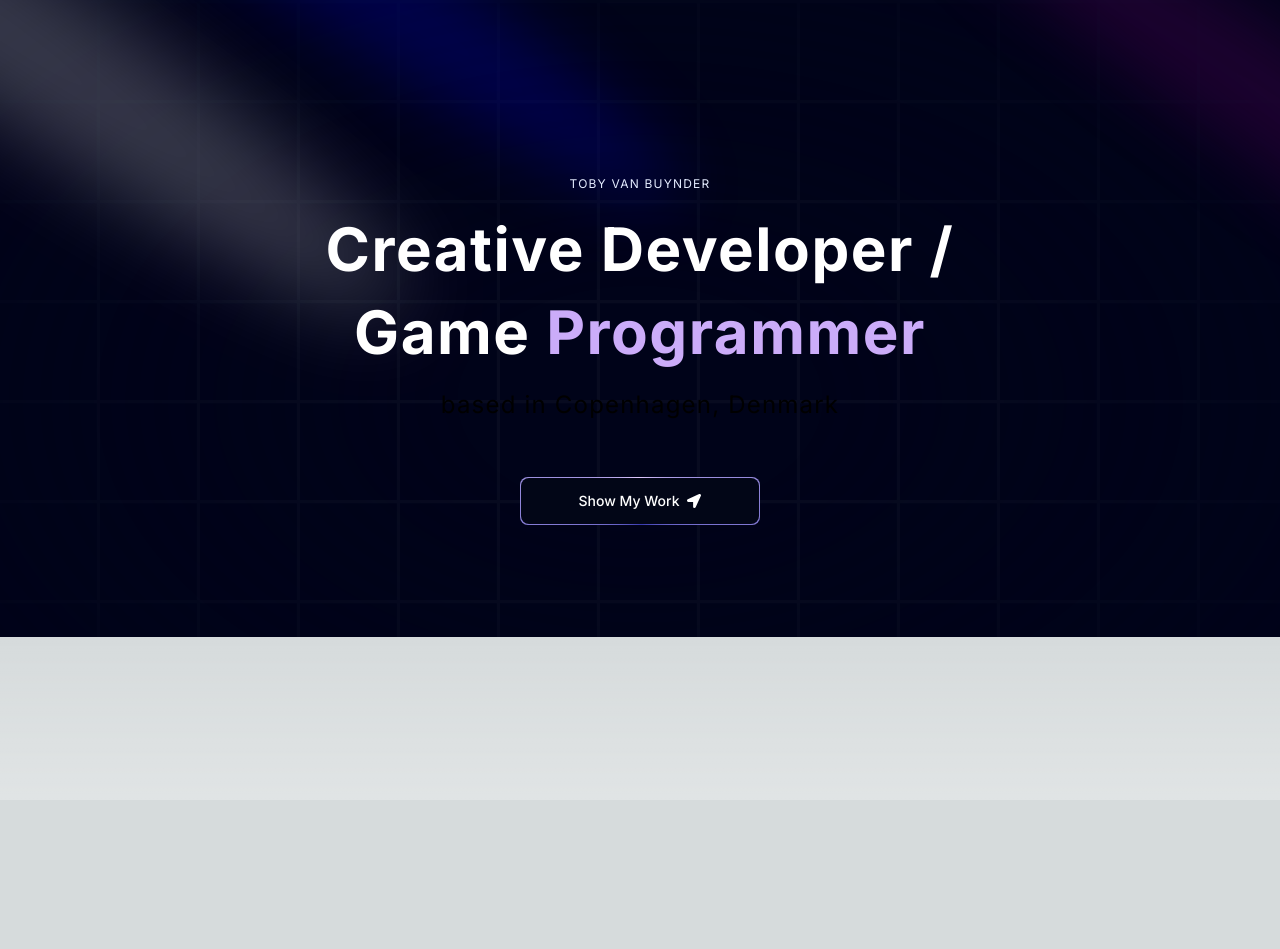
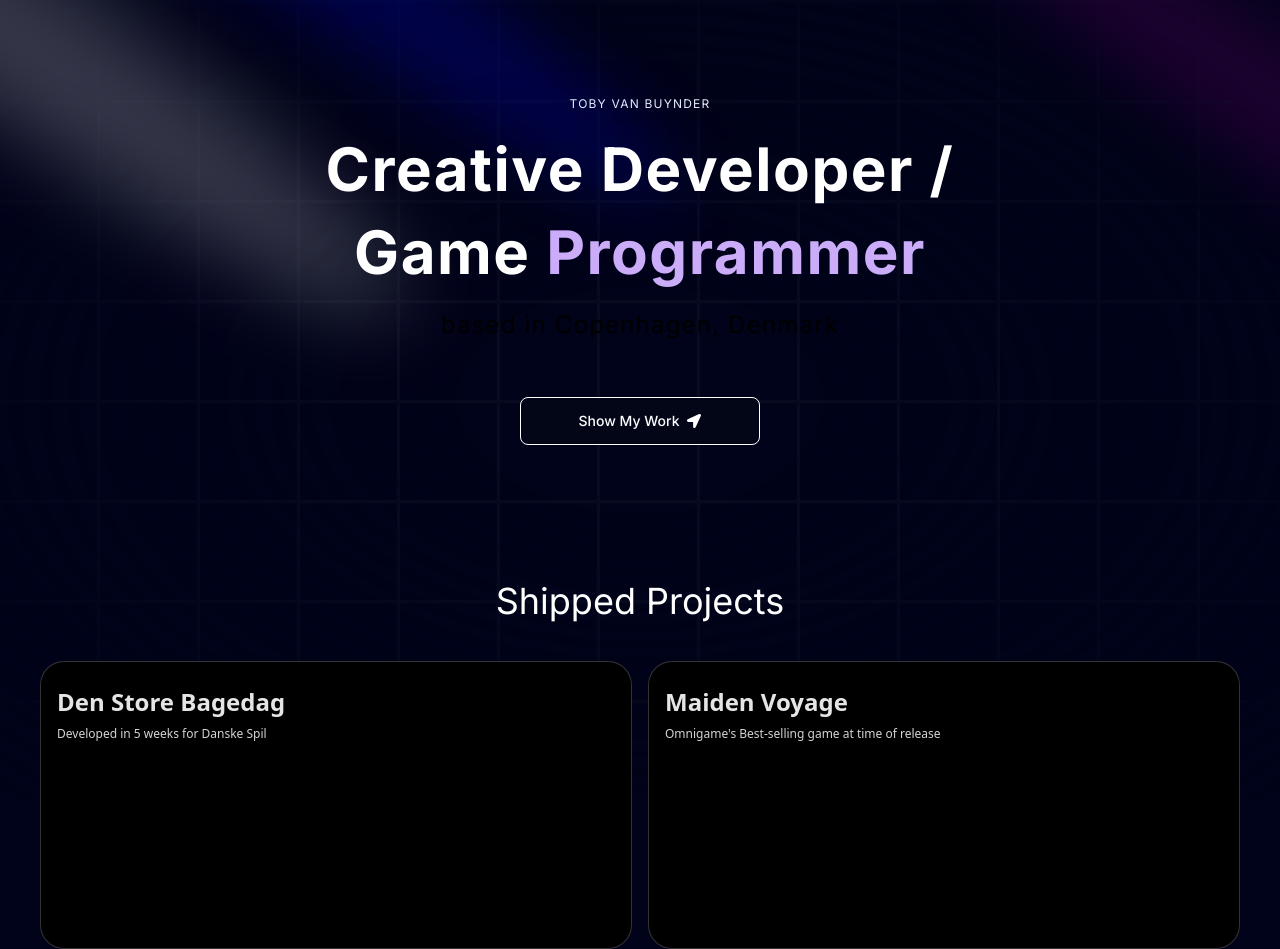
Before and after one commit to TobyVanBuynder/tobyvanbuynder.com, a Next.js app: page / in a window 1280 px wide. Before the commit the page ends 800 px from the top, so only its background shows below. Built offline with nearby package versions, Linux system fonts and the light colour scheme.

Commit message:
Moved data to separate data file + Added floating navigation + Added Grid of shipped projects + Modified text generation effect + Added normal Button + Added Icon utility

```diff
--- a/app/page.tsx
+++ b/app/page.tsx
@@ -1,10 +1,15 @@
 import Hero from "@/components/Hero";
+import { FloatingNav } from "@/components/ui/FloatingNav";
+import Grid from "@/components/Grid";
+import { shippedProjectsGridItems, navItems } from '@/data'
 
 export default function Home() {
   return (
     <main className="relative bg-black-100 flex justify-center items-center flex-col overflow-hidden mx-auto sm:px-10 px-5">
       <div className="max-w-7xl w-full">
+        <FloatingNav navItems={navItems} />
         <Hero />
+        <Grid sectionId="shipped-projects" title="Shipped Projects" gridItems={shippedProjectsGridItems} />
       </div>
     </main>
   );
--- /dev/null
+++ b/components/Grid.tsx
@@ -0,0 +1,32 @@
+import React from 'react'
+import { BentoGrid, BentoGridItem } from './ui/BentoGrid'
+
+const Grid = ({
+    sectionId,
+    title,
+    gridItems,
+} : {
+    sectionId: string;
+    title: string;
+    gridItems: any[];
+}) => {
+  return (
+    <section id={sectionId} className="">
+        <h2 className="relative dark:text-white text-4xl text-center pt-10 pb-10">{title}</h2>
+        <BentoGrid>
+            {gridItems.map(
+                (item, i) => (
+                    <BentoGridItem
+                        id={item.id}
+                        key={item.id}
+                        title={item.title}
+                        description={item.description}
+                    />
+                ))
+            }
+        </BentoGrid>
+    </section>
+  )
+}
+
+export default Grid
--- a/components/Hero.tsx
+++ b/components/Hero.tsx
@@ -1,12 +1,12 @@
 import React from 'react'
 import { Spotlight } from './ui/Spotlight'
 import { TextGenerateEffect } from './ui/TextGenerateEffect'
-import { MagicButton } from './ui/MagicButton'
-import { FaLocationArrow } from 'react-icons/fa'
+import { Button } from './ui/Button'
+import { getIconByName } from '@/utils/getIconByName'
 
 const Hero = () => {
     return (
-        <div className="pb-8 pt-24">
+        <section id="hero" className="pb-8 pt-8">
             <Spotlight className="-top-40 -left-10 md:-left:32 md:-top-20 h-screen" />
             <Spotlight className="top-10 left-full h-[80vh] w-[50vw}" fill="purple" />
             <Spotlight className="-top-28 left-80 h-[80vh] w-[50vw]" fill="blue" />
@@ -15,7 +15,7 @@ const Hero = () => {
                 <div className="absolute pointer-events-none inset-0 flex items-center justify-center dark:bg-black-100 bg-white [mask-image:radial-gradient(ellipse_at_center,transparent_20%,black)]" />
             </div>
 
-            <div className="flex justify-center relative my-20 z-10">
+            <div className="flex justify-center relative my-16 z-10">
                 <div className="max-w-[89vw] md:max-w-2xl lg:max-w-[60vw] flex flex-col items-center justify-center">
                     <h2 className="uppercase tracking-widest text-xs text-center text-blue-100 max-w-80">Toby Van Buynder</h2>
 
@@ -28,12 +28,12 @@ const Hero = () => {
                         based in Copenhagen, Denmark
                     </p>
 
-                    <a href="#about">
-                        <MagicButton title='Show My Work' icon={<FaLocationArrow />} position={'right'} />
+                    <a href="#shipped-projects">
+                        <Button title='Show My Work' icon={getIconByName('locationArrow')} position={'right'} />
                     </a>
                 </div>
             </div>
-        </div>
+        </section>
     )
 }
 
--- /dev/null
+++ b/components/ui/BentoGrid.tsx
@@ -0,0 +1,58 @@
+import { cn } from "@/utils/cn";
+import Image from "next/image";
+
+export const BentoGrid = ({
+  className,
+  children,
+}: {
+  className?: string;
+  children?: React.ReactNode;
+}) => {
+  return (
+    <div
+      className={cn(
+        "grid md:auto-rows-[18rem] grid-cols-1 md:grid-cols-2 gap-4 max-w-7xl mx-auto ",
+        className
+      )}
+    >
+      {children}
+    </div>
+  );
+};
+
+export const BentoGridItem = ({
+  className,
+  title,
+  description,
+  id,
+  bgImg,
+}: {
+  className?: string;
+  title?: string;
+  description?: string;
+  id?: number;
+  bgImg?: string;
+}) => {
+  return (
+    <div
+      className={cn(
+        "row-span-1 col-span-1 rounded-3xl relative group/bento hover:shadow-xl transition duration-200 shadow-input dark:shadow-none p-4 dark:bg-black dark:border-white/[0.2] bg-white border border-transparent justify-between flex flex-col space-y-4",
+        className
+      )}
+    >
+      {
+        bgImg
+        ? <Image src={bgImg} alt={description ?? ""} />
+        : null
+      }
+      <div className="group-hover/bento:translate-x-2 transition duration-200">
+        <div className="font-sans font-bold text-neutral-600 dark:text-neutral-200 mb-2 mt-2 text-2xl">
+          {title}
+        </div>
+        <div className="font-sans font-normal text-neutral-600 text-xs dark:text-neutral-300 text-base">
+          {description}
+        </div>
+      </div>
+    </div>
+  );
+};
--- /dev/null
+++ b/components/ui/Button.tsx
@@ -0,0 +1,19 @@
+"use client";
+import React from "react";
+import { cn } from "@/utils/cn";
+
+export const Button = ({
+    title, icon, position, handleClick, otherClasses
+} : {
+    title: string; icon: React.ReactNode; position: 'left' | 'right'; handleClick?: React.MouseEventHandler<HTMLButtonElement>; otherClasses?: string;
+}) => {
+  return (
+    <button className="relative inline-flex h-12 overflow-hidden rounded-lg p-[1px] border dark:border-white border-black focus:outline-none w-full md:w-60 md:mt-10" onClick={handleClick}>
+        <span className={cn("inline-flex h-full w-full cursor-pointer items-center justify-center rounded-lg bg-slate-950 px-3 py-1 text-sm font-medium dark:text-white backdrop-blur-3xl gap-2", otherClasses)}>
+        {position === 'left' && icon}
+        {title}
+        {position === 'right' && icon}
+        </span>
+    </button>
+  )
+};
--- /dev/null
+++ b/components/ui/FloatingNav.tsx
@@ -0,0 +1,82 @@
+"use client";
+import React, { useState } from "react";
+import {
+  motion,
+  AnimatePresence,
+  useScroll,
+  useMotionValueEvent,
+} from "framer-motion";
+import { cn } from "@/utils/cn";
+import Link from "next/link";
+import { getIconByName } from "@/utils/getIconByName";
+import { INavItem } from "@/data";
+
+export const FloatingNav = ({
+  navItems,
+  className,
+}: {
+  navItems: INavItem[];
+  className?: string;
+}) => {
+  const { scrollYProgress } = useScroll();
+
+  const [visible, setVisible] = useState(false);
+
+  useMotionValueEvent(scrollYProgress, "change", (current) => {
+    // Check if current is not undefined and is a number
+    if (typeof current === "number") {
+      let direction = current! - scrollYProgress.getPrevious()!;
+
+      if (scrollYProgress.get() < 0.05) {
+        setVisible(false);
+      } else {
+        if (direction < 0) {
+          setVisible(true);
+        } else {
+          setVisible(false);
+        }
+      }
+    }
+  });
+
+  return (
+    <nav id="floating-vav">
+      <AnimatePresence mode="wait">
+        <motion.div
+          initial={{
+            opacity: 1,
+            y: -100,
+          }}
+          animate={{
+            y: visible ? 0 : -100,
+            opacity: visible ? 1 : 0,
+          }}
+          transition={{
+            duration: 0.2,
+          }}
+          className={cn(
+            "flex max-w-fit  fixed top-10 inset-x-0 mx-auto border border-transparent dark:border-white/[0.2] rounded-full dark:bg-black bg-white shadow-[0px_2px_3px_-1px_rgba(0,0,0,0.1),0px_1px_0px_0px_rgba(25,28,33,0.02),0px_0px_0px_1px_rgba(25,28,33,0.08)] z-[5000] pr-2 pl-4 py-2  items-center justify-center space-x-4",
+            className
+          )}
+        >
+          {navItems.map((navItem: any, idx: number) => (
+            <Link
+              key={`link=${idx}`}
+              href={navItem.link}
+              className={cn(
+                "relative dark:text-neutral-50 items-center flex space-x-1 text-neutral-600 dark:hover:text-neutral-300 hover:text-neutral-500"
+              )}
+            >
+              {
+                !navItem.icon
+                ? <span className="text-sm font-medium relative text-black dark:text-white px-1">{navItem.name}</span>
+                : <span className="block">{getIconByName(navItem.icon)}</span>
+              }
+
+            </Link>
+          ))}
+        </motion.div>
+      </AnimatePresence>
+    </nav>
+  );
+};
--- a/components/ui/TextGenerateEffect.tsx
+++ b/components/ui/TextGenerateEffect.tsx
@@ -6,9 +6,13 @@ import { cn } from "@/utils/cn";
 export const TextGenerateEffect = ({
   words,
   className,
+  duration,
+  delay
 }: {
   words: string;
   className?: string;
+  duration?: number;
+  delay?: number;
 }) => {
   const [scope, animate] = useAnimate();
   let wordsArray = words.split(" ");
@@ -19,8 +23,8 @@ export const TextGenerateEffect = ({
         opacity: 1,
       },
       {
-        duration: 2,
-        delay: stagger(0.2),
+        duration: duration ?? 1,
+        delay: stagger(delay ?? 0.2),
       }
     );
   }, [scope.current]);
@@ -32,6 +36,7 @@ export const TextGenerateEffect = ({
           return (
             <motion.span
               key={word + idx}
+              // TODO: get rid of this hardcoded index
               className={`${idx > 3 ? 'text-purple-100' : 'dark:text-white text-black'} opacity-0`}
             >
               {word}{" "}
--- /dev/null
+++ b/data/index.ts
@@ -0,0 +1,32 @@
+/* Navigation */
+export interface INavItem {
+    link: string;
+    name?: string;
+    icon?: string;
+}
+
+export const navItems: INavItem[] = [
+    { icon: 'home', link: '/' },
+    { name: 'Projects', link: '/#shipped-projects' },
+    { name: 'Experience', link: '/#work-experience' }
+]
+
+/* Grid Items */
+interface IShippedProjectGridItem {
+    title: string,
+    description: string,
+    id: number;
+}
+
+export const shippedProjectsGridItems: IShippedProjectGridItem[] = [
+    {
+        title: "Den Store Bagedag",
+        description: "Developed in 5 weeks for Danske Spil",
+        id: 1
+    },
+    {
+        title: "Maiden Voyage",
+        description: "Omnigame's Best-selling game at time of release",
+        id: 2
+    }
+]
--- /dev/null
+++ b/utils/getIconByName.tsx
@@ -0,0 +1,14 @@
+import { ReactNode } from "react";
+import { FaHome, FaLocationArrow } from "react-icons/fa";
+
+export function getIconByName(name: string) : ReactNode
+{
+    switch (name) {
+        case 'home':
+            return <FaHome />;
+        case 'locationArrow':
+            return <FaLocationArrow />;
+        default:
+            return null;
+    }
+}
```
